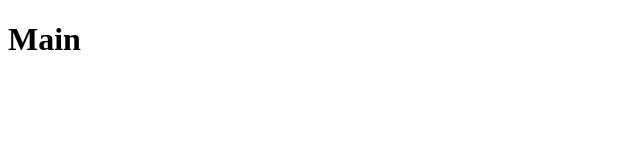
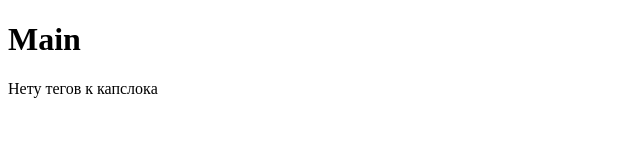
Before and after one commit to f-dimas-pl/gitinit, a plain HTML site: page main.html in a window 1280 px wide. Shown: the whole page, without its empty margins (0-640 px from the left). Drawn offline with Linux system fonts and the light colour scheme.

Commit message:
изменение с пояснением о капслоке

```diff
--- a/main.html
+++ b/main.html
@@ -7,5 +7,6 @@
 </head>
 <body>
     <H1>Main</H1>
+    <p>Нету тегов к капслока</p>
 </body>
 </html>
```
